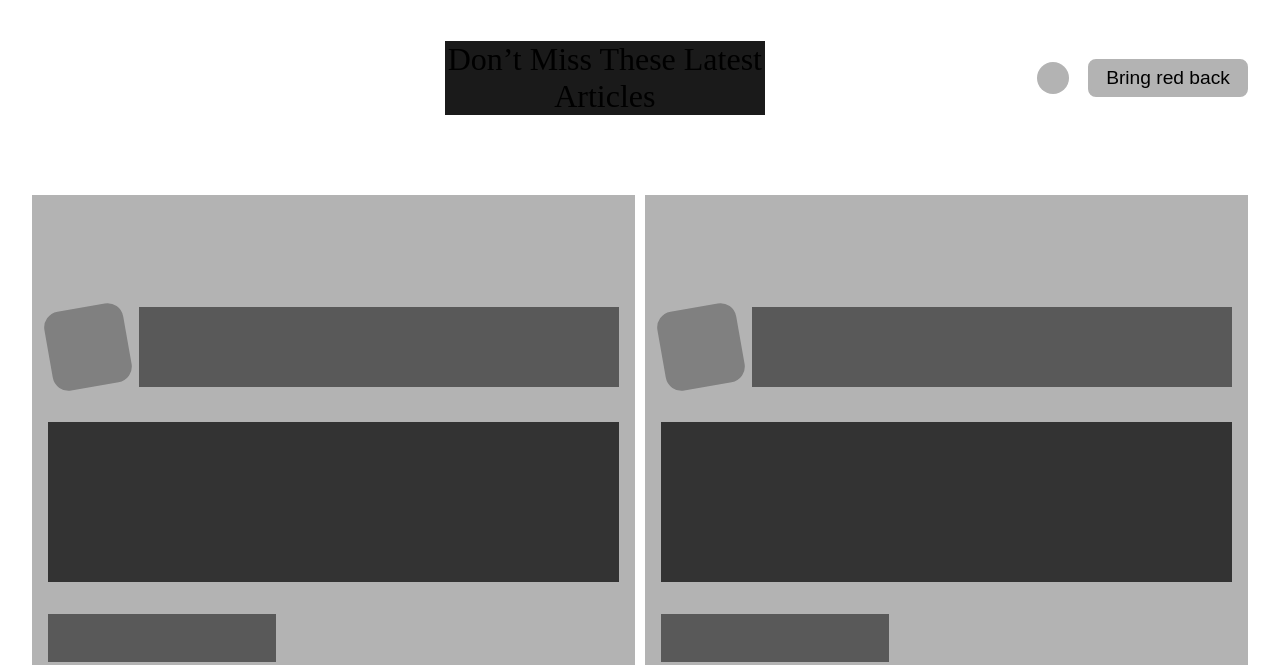
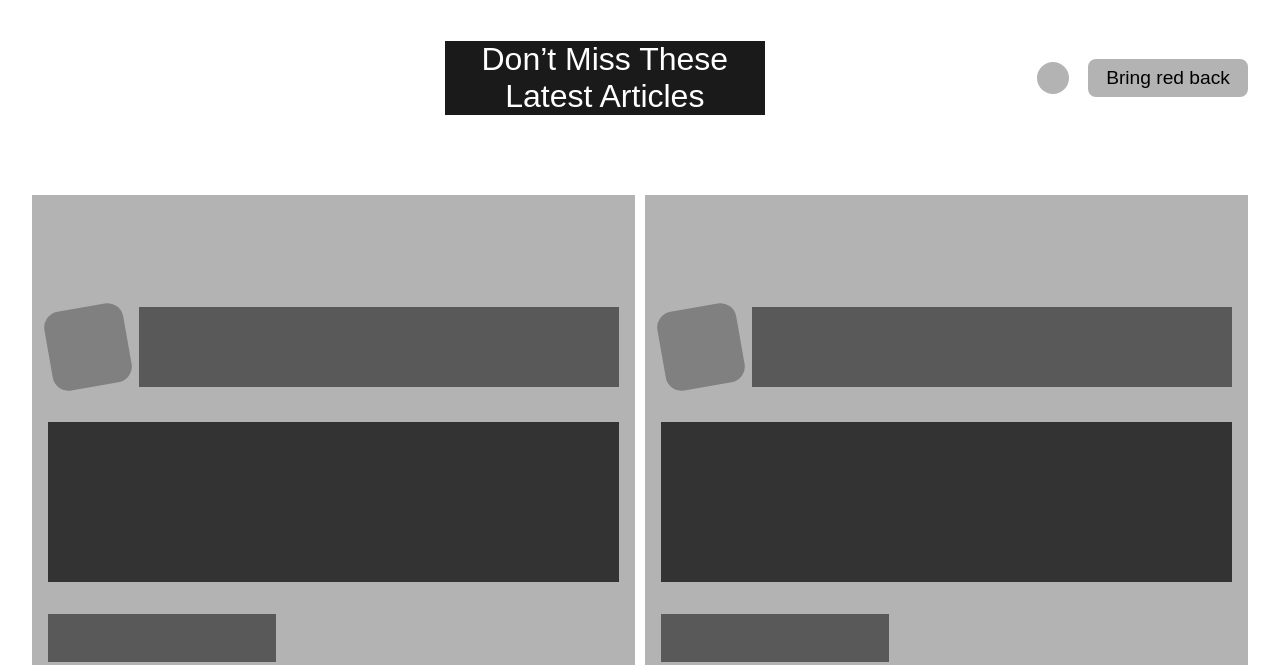
Before and after one commit to descholar-ceo/smashing-magazine-heatmap, a plain HTML site: page index.html in a window 1280 px wide. Shown: the part 135-800 px from the top of the page. Drawn offline with Linux system fonts and the light colour scheme; a web font is replaced by a local one.

Commit message:
fix title, check linter errors

```diff
--- a/styles.css
+++ b/styles.css
@@ -126,6 +126,8 @@ nav span {
   width: 20rem;
   text-align: center;
   font-size: 2rem;
+  font-family: var(--philomene-font);
+  color: var(--white-color);
   background-color: var(--level-1);
 }
 
```
